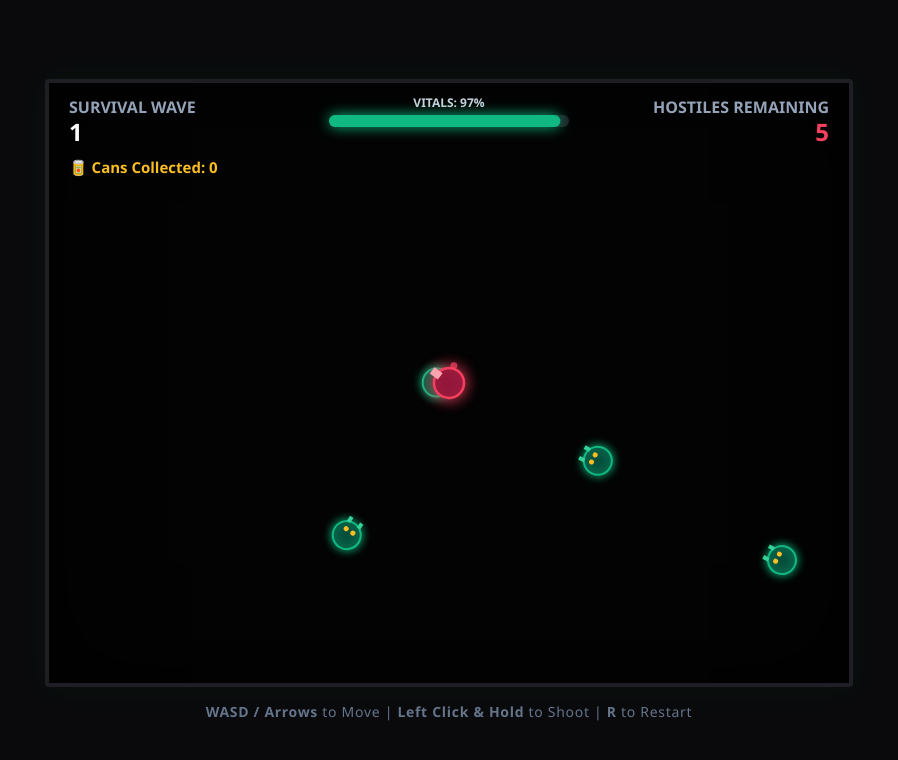
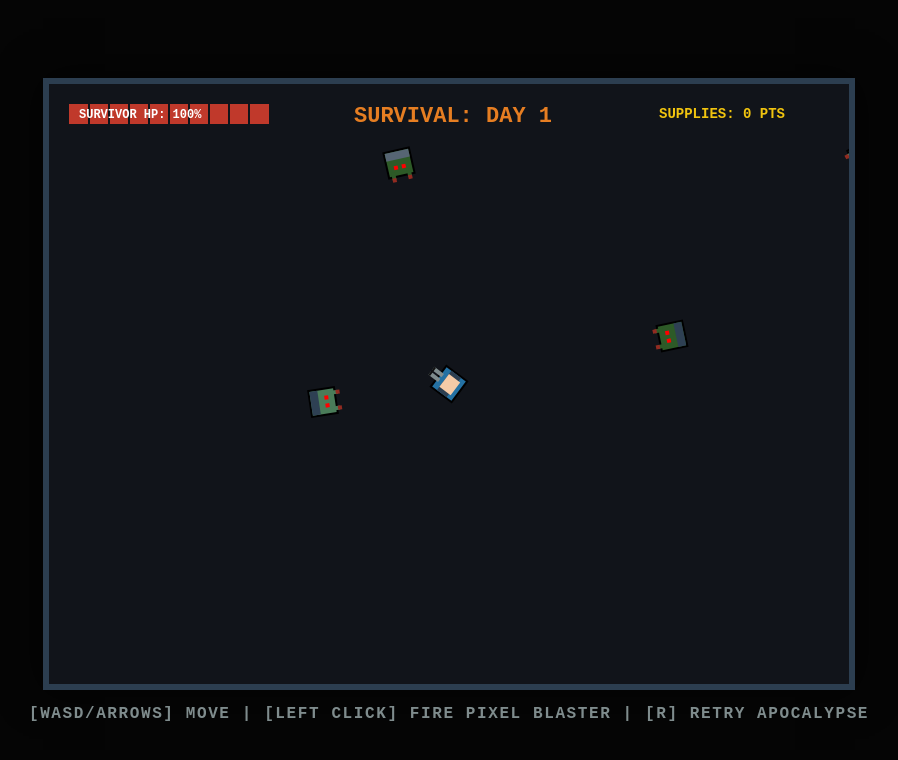
Before and after one commit to IAMTAMEME/Zombie-Zhenanigans, a plain HTML site: page index.html in a window 1280 px wide. Shown: the whole page, without its empty margins (191-1089 px from the left). Drawn offline with Linux system fonts and the light colour scheme.

Commit message:
Update index.html

```diff
--- a/index.html
+++ b/index.html
@@ -3,13 +3,13 @@
 <head>
     <meta charset="UTF-8">
     <meta name="viewport" content="width=device-width, initial-scale=1.0">
-    <title>Zombie Zhenanigans</title>
+    <title>Zombie Apocalypse - Pixel Survival</title>
     <style>
         body {
             margin: 0;
-            background-color: #0a0a0c;
-            color: #e2e8f0;
-            font-family: 'Segoe UI', Roboto, Helvetica, Arial, sans-serif;
+            background-color: #050505;
+            color: #bdc3c7;
+            font-family: 'Courier New', Courier, monospace; /* Retro arcade font feel */
             display: flex;
             flex-direction: column;
             align-items: center;
@@ -18,19 +18,20 @@
             overflow: hidden;
         }
         canvas {
-            border: 4px solid #1e1e24;
-            background-color: #030303;
-            box-shadow: 0 0 30px rgba(0, 255, 100, 0.05), inset 0 0 100px rgba(0,0,0,0.9);
+            border: 6px solid #2c3e50;
+            background-color: #11141a; /* Gritty, dark post-apocalyptic ground color */
+            image-rendering: pixelated; /* Forces modern browsers to crisp up rect edges */
+            box-shadow: 0 0 40px rgba(0, 0, 0, 0.8);
             cursor: crosshair;
-            border-radius: 4px;
         }
         #instructions {
             margin-top: 15px;
-            color: #64748b;
-            font-size: 14px;
-            letter-spacing: 0.05em;
+            color: #7f8c8d;
+            font-size: 16px;
+            text-transform: uppercase;
+            letter-spacing: 0.1em;
             text-align: center;
-            font-weight: 500;
+            font-weight: bold;
         }
     </style>
 </head>
@@ -38,23 +39,25 @@
 
     <canvas id="gameCanvas" width="800" height="600"></canvas>
     <div id="instructions">
-        <strong>WASD / Arrows</strong> to Move | <strong>Left Click & Hold</strong> to Shoot | <strong>R</strong> to Restart
+        [WASD/Arrows] Move | [Left Click] Fire Pixel Blaster | [R] Retry Apocalypse
     </div>
 
 <script>
 const canvas = document.getElementById("gameCanvas");
 const ctx = canvas.getContext("2d");
+// Disable smoothing to force crisp pixel edges
+ctx.imageSmoothingEnabled = false;
 
 // Game State Variables
 let player = {
     x: canvas.width / 2,
     y: canvas.height / 2,
-    radius: 15,
-    speed: 4,
+    size: 24, // Box dimensions for pixel style
+    speed: 3.5,
     health: 100,
     foodCans: 0,
     lastShotTime: 0,
-    shootCooldown: 500
+    shootCooldown: 200
 };
 
 let keys = {};
@@ -66,10 +69,10 @@ let wave = 1;
 let zombiesToSpawn = 5;
 let zombiesSpawned = 0;
 let lastSpawnTime = 0;
-let spawnDelay = 1000;
+let spawnDelay = 1200;
 let gameOver = false;
 
-// Event Listeners for Controls
+// Event Listeners
 window.addEventListener("keydown", (e) => {
     keys[e.key.toLowerCase()] = true;
     if (gameOver && e.key.toLowerCase() === 'r') {
@@ -88,17 +91,17 @@ canvas.addEventListener("mousedown", () => mouse.isPressed = true);
 canvas.addEventListener("mouseup", () => mouse.isPressed = false);
 
 // Classes
-class Particle {
+class PixelParticle {
     constructor(x, y, color) {
         this.x = x;
         this.y = y;
-        this.radius = Math.random() * 3 + 1;
+        this.size = Math.floor(Math.random() * 3) + 3; // Blocky fragments
         this.speed = Math.random() * 3 + 1;
         this.angle = Math.random() * Math.PI * 2;
         this.vx = Math.cos(this.angle) * this.speed;
         this.vy = Math.sin(this.angle) * this.speed;
         this.alpha = 1;
-        this.decay = Math.random() * 0.02 + 0.01;
+        this.decay = Math.random() * 0.03 + 0.02;
         this.color = color;
     }
 
@@ -111,28 +114,31 @@ class Particle {
     draw() {
         ctx.save();
         ctx.globalAlpha = this.alpha;
-        ctx.beginPath();
-        ctx.arc(this.x, this.y, this.radius, 0, Math.PI * 2);
         ctx.fillStyle = this.color;
-        ctx.fill();
+        // Snap to grid integer for flawless retro pixels
+        ctx.fillRect(Math.floor(this.x), Math.floor(this.y), this.size, this.size);
         ctx.restore();
     }
 }
 
-class Zombie {
+class PixelZombie {
     constructor(waveNumber) {
         const edges = ['top', 'bottom', 'left', 'right'];
         const chosenEdge = edges[Math.floor(Math.random() * edges.length)];
 
-        if (chosenEdge === 'top') { this.x = Math.random() * canvas.width; this.y = -20; }
-        else if (chosenEdge === 'bottom') { this.x = Math.random() * canvas.width; this.y = canvas.height + 20; }
-        else if (chosenEdge === 'left') { this.x = -20; this.y = Math.random() * canvas.height; }
-        else { this.x = canvas.width + 20; this.y = Math.random() * canvas.height; }
+        if (chosenEdge === 'top') { this.x = Math.random() * canvas.width; this.y = -30; }
+        else if (chosenEdge === 'bottom') { this.x = Math.random() * canvas.width; this.y = canvas.height + 30; }
+        else if (chosenEdge === 'left') { this.x = -30; this.y = Math.random() * canvas.height; }
+        else { this.x = canvas.width + 30; this.y = Math.random() * canvas.height; }
 
-        this.radius = 14;
+        this.size = 24; // Multiples of 4 make perfect pixel grids
         this.health = 20 + (waveNumber * 5);
-        this.speed = 1.5 + Math.min(waveNumber * 0.2, 2.5);
+        this.speed = 1.2 + Math.min(waveNumber * 0.15, 2.0);
         this.angle = 0;
+
+        // Randomize clothing shades for zombie variation
+        this.shirtColor = Math.random() > 0.5 ? "#2e4053" : "#566573";
+        this.skinColor = Math.random() > 0.4 ? "#4a7c59" : "#2d5a27"; // Rotting green variants
     }
 
     update() {
@@ -149,47 +155,47 @@ class Zombie {
 
     draw() {
         ctx.save();
-        ctx.translate(this.x, this.y);
+        ctx.translate(Math.floor(this.x), Math.floor(this.y));
         ctx.rotate(this.angle);
 
-        // Neon shadow glow for cyber zombie look
-        ctx.shadowBlur = 10;
-        ctx.shadowColor = "#10b981";
+        // Pixel Art Grid Layout (-12 to 12 bounds)
 
-        // Main Body (Dark Cyber Rot Green)
-        ctx.beginPath();
-        ctx.arc(0, 0, this.radius, 0, Math.PI * 2);
-        ctx.fillStyle = "#064e3b";
-        ctx.strokeStyle = "#10b981";
-        ctx.lineWidth = 2;
-        ctx.fill();
-        ctx.stroke();
+        // 1. Black Pixel Outline
+        ctx.fillStyle = "#000000";
+        ctx.fillRect(-14, -14, 28, 28);
 
-        // Remove glow effect for smaller details
-        ctx.shadowBlur = 0;
+        // 2. Main Head & Body base
+        ctx.fillStyle = this.skinColor;
+        ctx.fillRect(-12, -12, 24, 24);
 
-        // Visual Zombie Details (Grabbing Hands)
-        ctx.fillStyle = "#34d399";
-        ctx.fillRect(this.radius - 2, -8, 6, 4);
-        ctx.fillRect(this.radius - 2, 4, 6, 4);
+        // 3. Tattered Post-Apocalypse Shirt overlay
+        ctx.fillStyle = this.shirtColor;
+        ctx.fillRect(-12, -12, 8, 24);
 
-        // Piercing Neon Yellow Eyes
-        ctx.fillStyle = "#fbbf24";
-        ctx.beginPath();
-        ctx.arc(5, -4, 2.5, 0, Math.PI * 2);
-        ctx.arc(5, 4, 2.5, 0, Math.PI * 2);
-        ctx.fill();
+        // 4. Pixelated Outstretched Grabbing Arms
+        ctx.fillStyle = this.skinColor;
+        ctx.fillRect(8, -10, 8, 4); // Arm 1
+        ctx.fillRect(8, 6, 8, 4);  // Arm 2
+        // Bloodied hands tip
+        ctx.fillStyle = "#922b21";
+        ctx.fillRect(14, -10, 4, 4);
+        ctx.fillRect(14, 6, 4, 4);
+
+        // 5. Dead Glowing Red Apocalypse Eyes
+        ctx.fillStyle = "#ff0000";
+        ctx.fillRect(2, -6, 4, 4);
+        ctx.fillRect(2, 2, 4, 4);
 
         ctx.restore();
     }
 }
 
-class Bullet {
+class PixelBullet {
     constructor(startX, startY, targetX, targetY) {
         this.x = startX;
         this.y = startY;
-        this.radius = 3;
-        this.speed = 12;
+        this.size = 6; // Block projectile
+        this.speed = 14;
         this.damage = 25;
 
         const dx = targetX - startX;
@@ -207,27 +213,27 @@ class Bullet {
 
     draw() {
         ctx.save();
-        ctx.shadowBlur = 8;
-        ctx.shadowColor = "#38bdf8";
-        ctx.beginPath();
-        ctx.arc(this.x, this.y, this.radius, 0, Math.PI * 2);
-        ctx.fillStyle = "#0ea5e9"; // Cyan laser projectile
-        ctx.fill();
+        // Yellow core bullet with orange tailing shape
+        ctx.fillStyle = "#d35400";
+        ctx.fillRect(Math.floor(this.x) - 2, Math.floor(this.y) - 2, this.size + 4, this.size + 4);
+        ctx.fillStyle = "#f1c40f";
+        ctx.fillRect(Math.floor(this.x), Math.floor(this.y), this.size, this.size);
         ctx.restore();
     }
 }
 
 // Game Mechanics Engine
 function handlePlayerMovement() {
-    if ((keys['w'] || keys['arrowup']) && player.y > player.radius) player.y -= player.speed;
-    if ((keys['s'] || keys['arrowdown']) && player.y < canvas.height - player.radius) player.y += player.speed;
-    if ((keys['a'] || keys['arrowleft']) && player.x > player.radius) player.x -= player.speed;
-    if ((keys['d'] || keys['arrowright']) && player.x < canvas.width - player.radius) player.x += player.speed;
+    const halfSize = player.size / 2;
+    if ((keys['w'] || keys['arrowup']) && player.y > halfSize) player.y -= player.speed;
+    if ((keys['s'] || keys['arrowdown']) && player.y < canvas.height - halfSize) player.y += player.speed;
+    if ((keys['a'] || keys['arrowleft']) && player.x > halfSize) player.x -= player.speed;
+    if ((keys['d'] || keys['arrowright']) && player.x < canvas.width - halfSize) player.x += player.speed;
 }
 
 function handleShooting(currentTime) {
     if (mouse.isPressed && (currentTime - player.lastShotTime >= player.shootCooldown)) {
-        bullets.push(new Bullet(player.x, player.y, mouse.x, mouse.y));
+        bullets.push(new PixelBullet(player.x, player.y, mouse.x, mouse.y));
         player.lastShotTime = currentTime;
     }
 }
@@ -235,7 +241,7 @@ function handleShooting(currentTime) {
 function spawnLogic(currentTime) {
     if (zombiesSpawned < zombiesToSpawn) {
         if (currentTime - lastSpawnTime >= spawnDelay) {
-            zombies.push(new Zombie(wave));
+            zombies.push(new PixelZombie(wave));
             zombiesSpawned++;
             lastSpawnTime = currentTime;
         }
@@ -243,55 +249,143 @@ function spawnLogic(currentTime) {
 
     if (zombies.length === 0 && zombiesSpawned >= zombiesToSpawn) {
         wave++;
-        zombiesToSpawn = wave * 5;
+        zombiesToSpawn = wave * 6;
         zombiesSpawned = 0;
+        spawnDelay = Math.max(400, spawnDelay - 100); // Waves accelerate faster
     }
 }
 
 function checkCollisions() {
-    // Bullet vs Zombie collision loop
+    // Bullet vs Zombie
     for (let b = bullets.length - 1; b >= 0; b--) {
         for (let z = zombies.length - 1; z >= 0; z--) {
+            if (!bullets[b] || !zombies[z]) continue;
+
+            // Box/Distance bounding cross
             const dist = Math.hypot(zombies[z].x - bullets[b].x, zombies[z].y - bullets[b].y);
 
-            if (dist < zombies[z].radius + bullets[b].radius) {
+            if (dist < (zombies[z].size / 2) + (bullets[b].size / 2)) {
                 zombies[z].health -= bullets[b].damage;
 
-                // Light hit splatters
-                for (let i = 0; i < 4; i++) {
-                    particles.push(new Particle(zombies[z].x, zombies[z].y, "#047857"));
+                // Dark zombie blood splatter block particles
+                for (let i = 0; i < 5; i++) {
+                    particles.push(new PixelParticle(bullets[b].x, bullets[b].y, "#196f3d"));
                 }
 
                 bullets.splice(b, 1);
 
                 if (zombies[z].health <= 0) {
-                    // Massive elimination explosion burst
-                    for (let i = 0; i < 12; i++) {
-                        particles.push(new Particle(zombies[z].x, zombies[z].y, "#10b981"));
+                    // Massive gore splash explosion on death
+                    for (let i = 0; i < 14; i++) {
+                        particles.push(new PixelParticle(zombies[z].x, zombies[z].y, Math.random() > 0.4 ? "#922b21" : "#1e8449"));
                     }
                     zombies.splice(z, 1);
-                    player.foodCans++;
+                    player.foodCans += 25; // Score point increment
                 }
                 break;
             }
         }
     }
 
-    // Zombie vs Player damage loop
-    zombies.forEach(zombie => {
-        const dist = Math.hypot(zombie.x - player.x, zombie.y - player.y);
-        if (dist < zombie.radius + player.radius) {
-            player.health -= 0.4;
-            // Spawns friction hit sparks from the player's energy shields
-            if (Math.random() < 0.3) {
-                particles.push(new Particle(player.x, player.y, "#f43f5e"));
+    // Zombie vs Player
+    for (let z = zombies.length - 1; z >= 0; z--) {
+        const dist = Math.hypot(player.x - zombies[z].x, player.y - zombies[z].y);
+        if (dist < (player.size / 2) + (zombies[z].size / 2)) {
+            player.health -= 0.75;
+
+            // Player damage blood pixels
+            if (Math.random() > 0.5) {
+                particles.push(new PixelParticle(player.x, player.y, "#ff0000"));
             }
+
             if (player.health <= 0) {
                 player.health = 0;
                 gameOver = true;
             }
         }
-    });
+    }
+}
+
+function drawPlayer() {
+    ctx.save();
+    const playerAngle = Math.atan2(mouse.y - player.y, mouse.x - player.x);
+    ctx.translate(Math.floor(player.x), Math.floor(player.y));
+    ctx.rotate(playerAngle);
+
+    // Pixel Survivor Drawing Layout
+    // 1. Black border core Outline
+    ctx.fillStyle = "#000000";
+    ctx.fillRect(-14, -14, 28, 28);
+
+    // 2. Survivor Body Jacket (Apocalyptic Navy Blue)
+    ctx.fillStyle = "#2471a3";
+    ctx.fillRect(-12, -12, 24, 24);
+
+    // 3. Tactical vest armor panel
+    ctx.fillStyle = "#2c3e50";
+    ctx.fillRect(-6, -12, 12, 24);
+
+    // 4. Survivor Head/Skin (Pixel square)
+    ctx.fillStyle = "#f5cba7";
+    ctx.fillRect(-8, -8, 14, 16);
+
+    // 5. Weapon sprite block (Dual shotgun barrels)
+    ctx.fillStyle = "#7f8c8d";
+    ctx.fillRect(10, -5, 12, 4);
+    ctx.fillRect(10, 1, 12, 4);
+    ctx.fillStyle = "#111111"; // Gun trim muzzle tip
+    ctx.fillRect(20, -5, 2, 10);
+
+    ctx.restore();
+}
+
+function drawUI() {
+    // Retro UI Styling
+    // Health HUD
+    ctx.fillStyle = "#1a1a1a";
+    ctx.fillRect(20, 20, 200, 20);
+    ctx.fillStyle = player.health > 30 ? "#c0392b" : "#7b241c"; // Apocalypse red health
+    ctx.fillRect(20, 20, player.health * 2, 20);
+
+    // Grid overlay for health bar to look like segments
+    ctx.strokeStyle = "#11141a";
+    ctx.lineWidth = 2;
+    for(let i = 1; i < 10; i++) {
+        ctx.beginPath();
+        ctx.moveTo(20 + (i * 20), 20);
+        ctx.lineTo(20 + (i * 20), 40);
+        ctx.stroke();
+    }
+
+    ctx.fillStyle = "#ffffff";
+    ctx.font = "bold 12px 'Courier New'";
+    ctx.fillText(`SURVIVOR HP: ${Math.ceil(player.health)}%`, 30, 34);
+
+    // Day/Wave Counter
+    ctx.font = "bold 22px 'Courier New'";
+    ctx.fillStyle = "#e67e22";
+    ctx.fillText(`SURVIVAL: DAY ${wave}`, canvas.width / 2 - 95, 38);
+
+    // Supplies/Score Collected
+    ctx.font = "bold 14px 'Courier New'";
+    ctx.fillStyle = "#f1c40f";
+    ctx.fillText(`SUPPLIES: ${player.foodCans} PTS`, canvas.width - 190, 34);
+
+    if (gameOver) {
+        ctx.fillStyle = "rgba(16, 16, 20, 0.95)";
+        ctx.fillRect(0, 0, canvas.width, canvas.height);
+
+        ctx.font = "bold 44px 'Courier New'";
+        ctx.fillStyle = "#922b21";
+        ctx.fillText("YOU WERE OVERRUN", canvas.width / 2 - 200, canvas.height / 2 - 30);
+
+        ctx.font = "20px 'Courier New'";
+        ctx.fillStyle = "#bdc3c7";
+        ctx.fillText(`Survived Until Day ${wave}`, canvas.width / 2 - 120, canvas.height / 2 + 15);
+
+        ctx.fillStyle = "#7f8c8d";
+        ctx.fillText("Press [R] to Respawn Alternative Timeline", canvas.width / 2 - 230, canvas.height / 2 + 60);
+    }
 }
 
 function resetGame() {
@@ -299,167 +393,48 @@ function resetGame() {
     player.y = canvas.height / 2;
     player.health = 100;
     player.foodCans = 0;
-    player.lastShotTime = 0;
     zombies = [];
     bullets = [];
     particles = [];
     wave = 1;
     zombiesToSpawn = 5;
     zombiesSpawned = 0;
+    spawnDelay = 1200;
     gameOver = false;
 }
 
-// Render Engine UI
-function drawHUD() {
-    ctx.font = "bold 16px 'Segoe UI', Arial, sans-serif";
-
-    // Left side info strings
-    ctx.fillStyle = "#94a3b8";
-    ctx.fillText("SURVIVAL WAVE", 20, 30);
-    ctx.fillStyle = "#ffffff";
-    ctx.font = "bold 24px 'Segoe UI', Arial, sans-serif";
-    ctx.fillText(`${wave}`, 20, 58);
-
-    ctx.font = "bold 15px 'Segoe UI', Arial, sans-serif";
-    ctx.fillStyle = "#fbbf24";
-    ctx.fillText(`🥫 Cans Collected: ${player.foodCans}`, 20, 90);
-
-    // Right side target tracker
-    const remaining = (zombiesToSpawn - zombiesSpawned) + zombies.length;
-    ctx.textAlign = "right";
-    ctx.font = "bold 16px 'Segoe UI', Arial, sans-serif";
-    ctx.fillStyle = "#94a3b8";
-    ctx.fillText("HOSTILES REMAINING", canvas.width - 20, 30);
-    ctx.fillStyle = "#f43f5e";
-    ctx.font = "bold 24px 'Segoe UI', Arial, sans-serif";
-    ctx.fillText(`${remaining}`, canvas.width - 20, 58);
-
-    // Top Center Premium Sleek Health Bar
-    const barWidth = 240;
-    const barHeight = 12;
-    const barX = (canvas.width / 2) - (barWidth / 2);
-    const barY = 32;
-
-    ctx.textAlign = "center";
-    ctx.font = "bold 12px 'Segoe UI', Arial, sans-serif";
-    ctx.fillStyle = "#cbd5e1";
-    ctx.fillText(`VITALS: ${Math.ceil(player.health)}%`, canvas.width / 2, barY - 8);
-
-    // 1. Draw Background Track Container (Explicit Path Isolation)
-    ctx.beginPath();
-    ctx.fillStyle = "#1e1e24";
-    ctx.roundRect(barX, barY, barWidth, barHeight, 6);
-    ctx.fill();
-
-    // 2. Draw Active Health Gauge (Explicit Path Isolation)
-    if (player.health > 0) {
-        ctx.save();
-        ctx.beginPath(); // Crucial path separator to fix rendering bug
-
-        // Dynamically shift coloring from Green to Warning Red
-        const healthColor = player.health > 35 ? "#10b981" : "#ef4444";
-
-        ctx.shadowBlur = 14;
-        ctx.shadowColor = healthColor;
-        ctx.fillStyle = healthColor;
-
-        ctx.roundRect(barX, barY, barWidth * (player.health / 100), barHeight, 6);
-        ctx.fill();
-        ctx.restore();
-    }
-
-    ctx.textAlign = "left";
-}
-
-function drawPlayer() {
-    ctx.save();
-    const pAngle = Math.atan2(mouse.y - player.y, mouse.x - player.x);
-    ctx.translate(player.x, player.y);
-    ctx.rotate(pAngle);
-
-    ctx.shadowBlur = 15;
-    ctx.shadowColor = "#f43f5e";
-
-    // Shield outline ring
-    ctx.beginPath();
-    ctx.arc(0, 0, player.radius, 0, Math.PI * 2);
-    ctx.fillStyle = "#881337";
-    ctx.strokeStyle = "#f43f5e";
-    ctx.lineWidth = 2.5;
-    ctx.fill();
-    ctx.stroke();
-
-    ctx.shadowBlur = 0;
-
-    // Tactical Gun Arm Indicator
-    ctx.fillStyle = "#fda4af";
-    ctx.fillRect(player.radius - 4, -4, 10, 8);
-
-    ctx.restore();
-}
-
-function drawGameOver() {
-    ctx.fillStyle = "rgba(10, 10, 12, 0.9)";
-    ctx.fillRect(0, 0, canvas.width, canvas.height);
-
-    ctx.fillStyle = "#f43f5e";
-    ctx.font = "bold 56px 'Segoe UI', Arial, sans-serif";
-    ctx.textAlign = "center";
-    ctx.shadowBlur = 20;
-    ctx.shadowColor = "#f43f5e";
-    ctx.fillText("SYSTEM FAILURE", canvas.width / 2, canvas.height / 2 - 30);
-
-    ctx.shadowBlur = 0;
-    ctx.fillStyle = "#94a3b8";
-    ctx.font = "18px 'Segoe UI', Arial, sans-serif";
-    ctx.fillText(`You reached Wave ${wave} and extracted ${player.foodCans} supplies.`, canvas.width / 2, canvas.height / 2 + 25);
-
-    ctx.fillStyle = "#ffffff";
-    ctx.font = "bold 16px 'Segoe UI', Arial, sans-serif";
-    ctx.fillText("PRESS 'R' TO REBOOT TERMINAL", canvas.width / 2, canvas.height / 2 + 75);
-    ctx.textAlign = "left";
-}
-
-// Master Loop
-function gameLoop() {
-    const currentTime = performance.now();
+// Global Animation Engine Loop
+function gameLoop(timestamp) {
     ctx.clearRect(0, 0, canvas.width, canvas.height);
 
     if (!gameOver) {
         handlePlayerMovement();
-        handleShooting(currentTime);
-        spawnLogic(currentTime);
+        handleShooting(timestamp);
+        spawnLogic(timestamp);
         checkCollisions();
 
+        // Update arrays
+        zombies.forEach(z => z.update());
+        bullets.forEach(b => b.update());
+        particles.forEach(p => p.update());
+
+        // Housekeeping arrays
         bullets = bullets.filter(b => b.x >= 0 && b.x <= canvas.width && b.y >= 0 && b.y <= canvas.height);
         particles = particles.filter(p => p.alpha > 0);
+    }
 
-        particles.forEach(p => {
-            p.update();
-            p.draw();
-        });
-
-        bullets.forEach(bullet => {
-            bullet.update();
-            bullet.draw();
-        });
-
-        zombies.forEach(zombie => {
-            zombie.update();
-            zombie.draw();
-        });
-
-        drawPlayer();
-        drawHUD();
-    } else {
-        drawGameOver();
-    }
+    // Render Pipeline (Pixel order stacking)
+    particles.forEach(p => p.draw());
+    bullets.forEach(b => b.draw());
+    zombies.forEach(z => z.draw());
+    drawPlayer();
+    drawUI();
 
     requestAnimationFrame(gameLoop);
 }
 
-// Initialize Game
-gameLoop();
+// Start Game Entrypoint
+requestAnimationFrame(gameLoop);
 </script>
 </body>
 </html>
```
